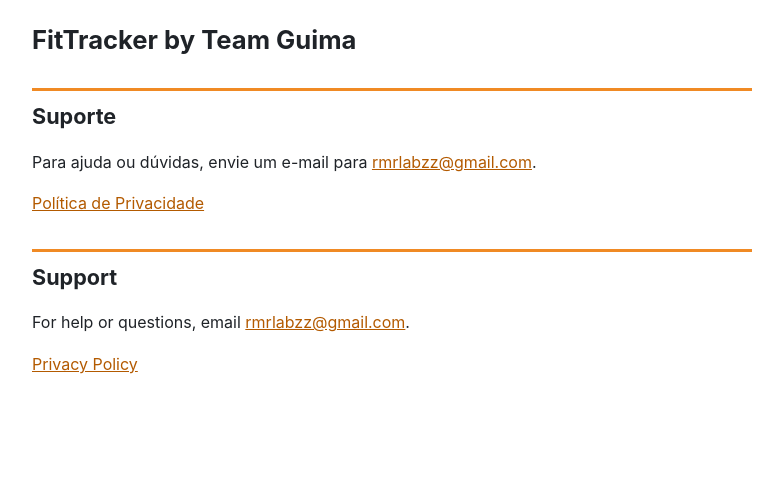
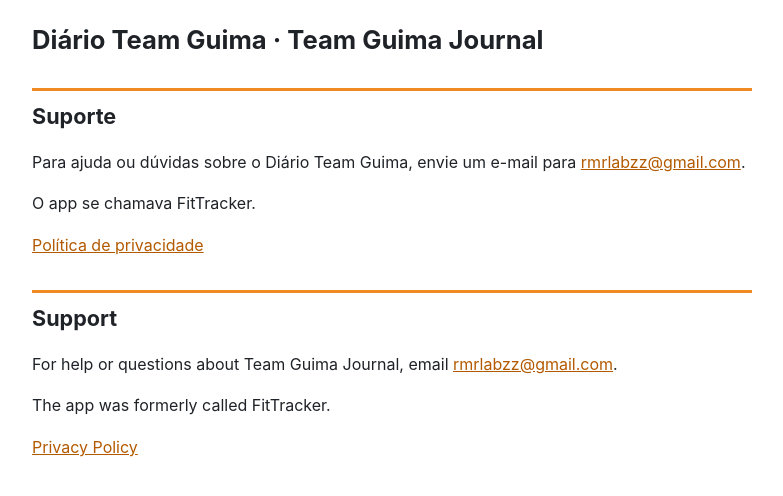
Before and after one commit to Team-Guima/fittracker-policy, a plain HTML site: page suporte/index.html in a window 1280 px wide. Shown: the whole page, without its empty margins (248-1031 px from the left). Drawn offline with Linux system fonts and the light colour scheme.

Commit message:
Suporte: nova página (Team Guima)

```diff
--- a/suporte/index.html
+++ b/suporte/index.html
@@ -3,7 +3,7 @@
 <head>
   <meta charset="utf-8">
   <meta name="viewport" content="width=device-width, initial-scale=1">
-  <title>Suporte — FitTracker | Support</title>
+  <title>Suporte — Diário Team Guima | Support — Team Guima Journal</title>
   <link rel="canonical" href="https://team-guima.github.io/fittracker-policy/suporte/">
   <style>
     body { margin: 0; background: #fff; color: #1f2328; font: 16px/1.6 -apple-system, BlinkMacSystemFont, "Segoe UI", Roboto, Helvetica, Arial, sans-serif; }
@@ -15,17 +15,19 @@
 </head>
 <body>
   <main>
-    <h1>FitTracker by Team Guima</h1>
+    <h1>Diário Team Guima · Team Guima Journal</h1>
 
     <section id="pt-br" lang="pt-BR">
       <h2>Suporte</h2>
-      <p>Para ajuda ou dúvidas, envie um e-mail para <a href="mailto:rmrlabzz@gmail.com">rmrlabzz@gmail.com</a>.</p>
-      <p><a href="../">Política de Privacidade</a></p>
+      <p>Para ajuda ou dúvidas sobre o Diário Team Guima, envie um e-mail para <a href="mailto:rmrlabzz@gmail.com">rmrlabzz@gmail.com</a>.</p>
+      <p>O app se chamava FitTracker.</p>
+      <p><a href="../">Política de privacidade</a></p>
     </section>
 
     <section id="en" lang="en">
       <h2>Support</h2>
-      <p>For help or questions, email <a href="mailto:rmrlabzz@gmail.com">rmrlabzz@gmail.com</a>.</p>
+      <p>For help or questions about Team Guima Journal, email <a href="mailto:rmrlabzz@gmail.com">rmrlabzz@gmail.com</a>.</p>
+      <p>The app was formerly called FitTracker.</p>
       <p><a href="../#en">Privacy Policy</a></p>
     </section>
   </main>
```
